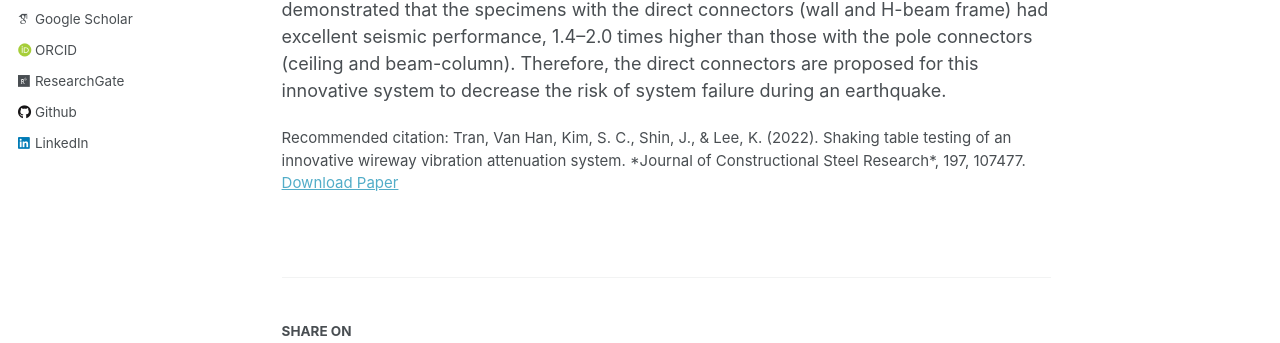
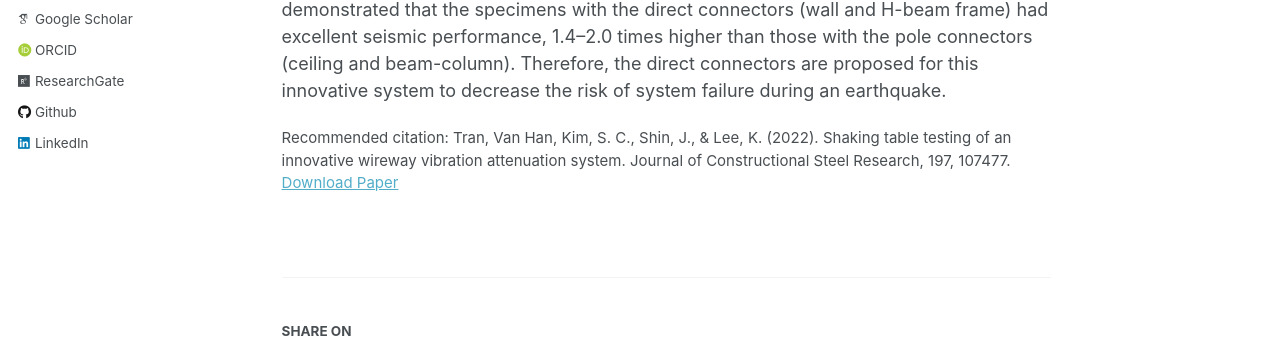
Before and after one commit to tranhan1405/tranhan1405.github.io, a Jekyll site: the page built from _publications/shaking-table-testing-of-an-innovative-wireway.md, in a window 1280 px wide and 1347 px high. Shown: the part 451-794 px from the top of the window. Built offline with Jekyll 4.4.1, drawn with Linux system fonts in a browser that asks for light colours; some web fonts are replaced.

```diff
--- a/_publications/shaking-table-testing-of-an-innovative-wireway.md
+++ b/_publications/shaking-table-testing-of-an-innovative-wireway.md
@@ -6,7 +6,8 @@ excerpt: 'Developed a vibration attenuation system for raceway lighting, integra
 date: 2022-08-19
 venue: 'Journal of Constructional Steel Research'
 paperurl: 'http://tranhan1405.github.io/files/Shaking table testing of an innovative wireway vibration attenuation system.pdf'
-citation: 'Tran, Van Han, Kim, S. C., Shin, J., & Lee, K. (2022). Shaking table testing of an innovative wireway vibration attenuation system. *Journal of Constructional Steel Research*, 197, 107477.'
+citation: 'Tran, Van Han, Kim, S. C., Shin, J., & Lee, K. (2022). Shaking table testing of an innovative wireway vibration attenuation system. Journal of Constructional Steel Research, 197, 107477.'
+
 BibTeX: |
   @article{tran2022shaking,
     title={Shaking table testing of an innovative wireway vibration attenuation system},
```
